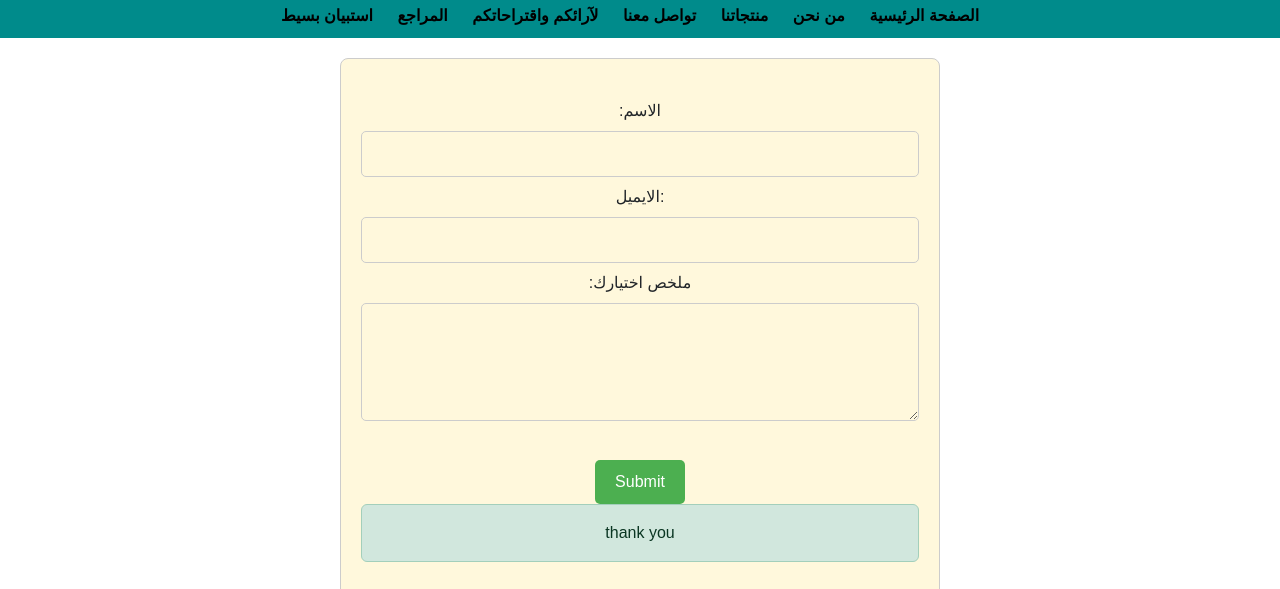
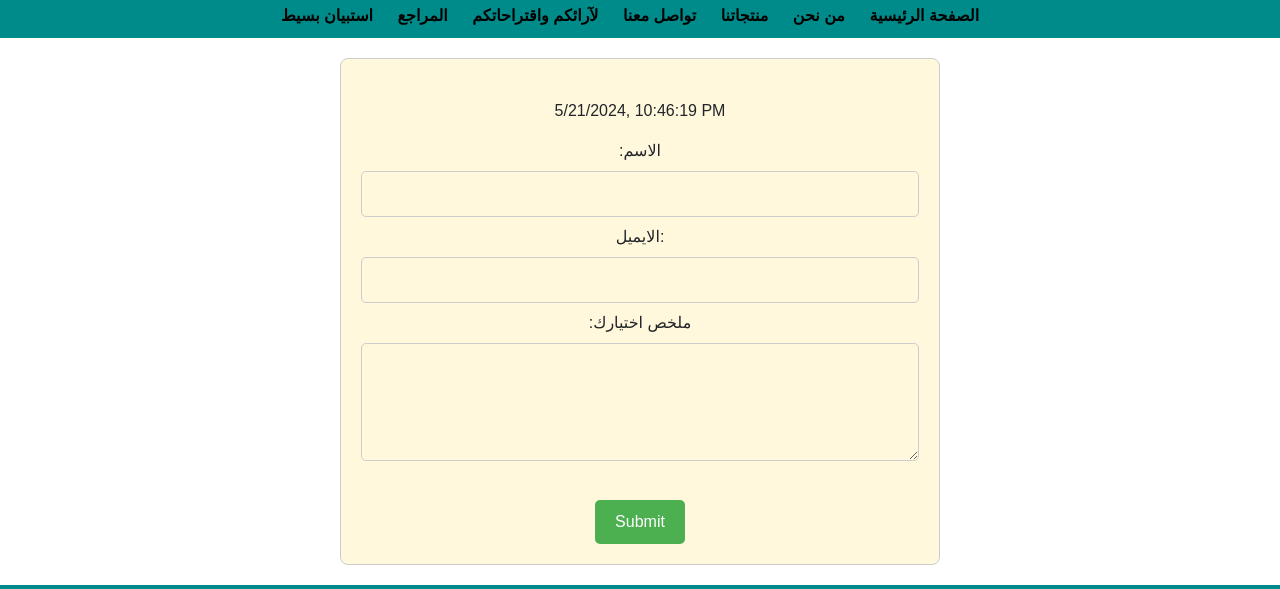
Before and after one commit to HusseinAliAlkarrad/Web-Project, a plain HTML site: page Form.html in a window 1280 px wide. Shown: the part 328-917 px from the top of the page. Drawn offline with nearby package versions, Linux system fonts and the light colour scheme; files whose address does not match are found by name.

Commit message:
add date to form page

```diff
--- a/Form.html
+++ b/Form.html
@@ -39,16 +39,29 @@
 
           <div class="container" >
             <form>
+
+              <p>
+                <span id="datetime"></span>
+              </p>
+
+              <script>
+                var dt= new Date();
+                document.getElementById("datetime").innerHTML=dt.toLocaleString();
+              </script>
+
               <label for="name">:الاسم</label>
               <input type="text" id="name" name="name" required>
               <label for="email">الايميل:</label>
               <input type="text" id="email" name="email" required>
               <label for="message">:ملخص اختيارك</label>
               <textarea id="message" name="message" rows="4" required></textarea> <br> <br>
-              <input type="submit" value="Submit">
-              <div class="alert alert-success" role="alert">
-                thank you
-              </div>
+              <input type="submit" value="Submit" onclick="submitalert()">
+              <script>
+                function submitalert(){
+                  window.alert("Thank You \n " + "You are submit this form at :" + Date() );
+                }
+              </script>
+
             </form>
           </div>
         </div>
```
Also changed, not shown: HomePage.html (+1 -1 lines).
